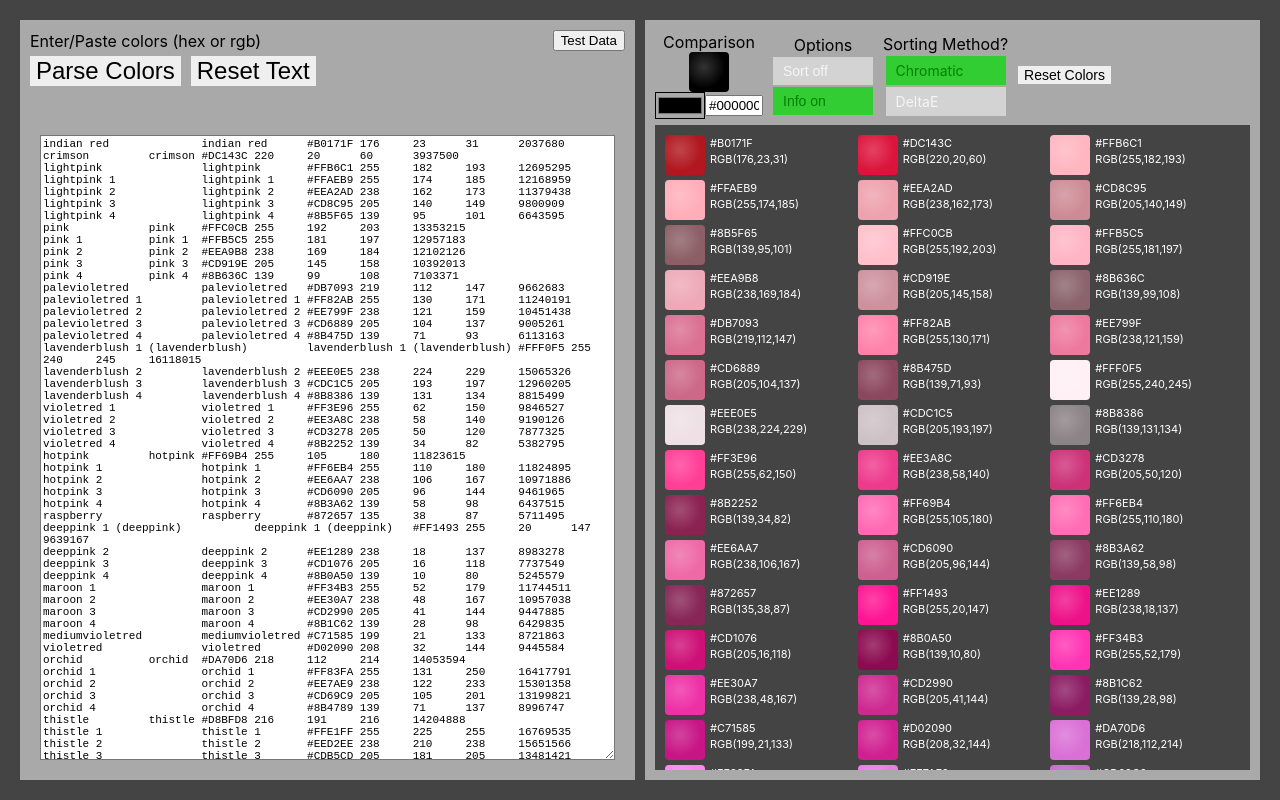
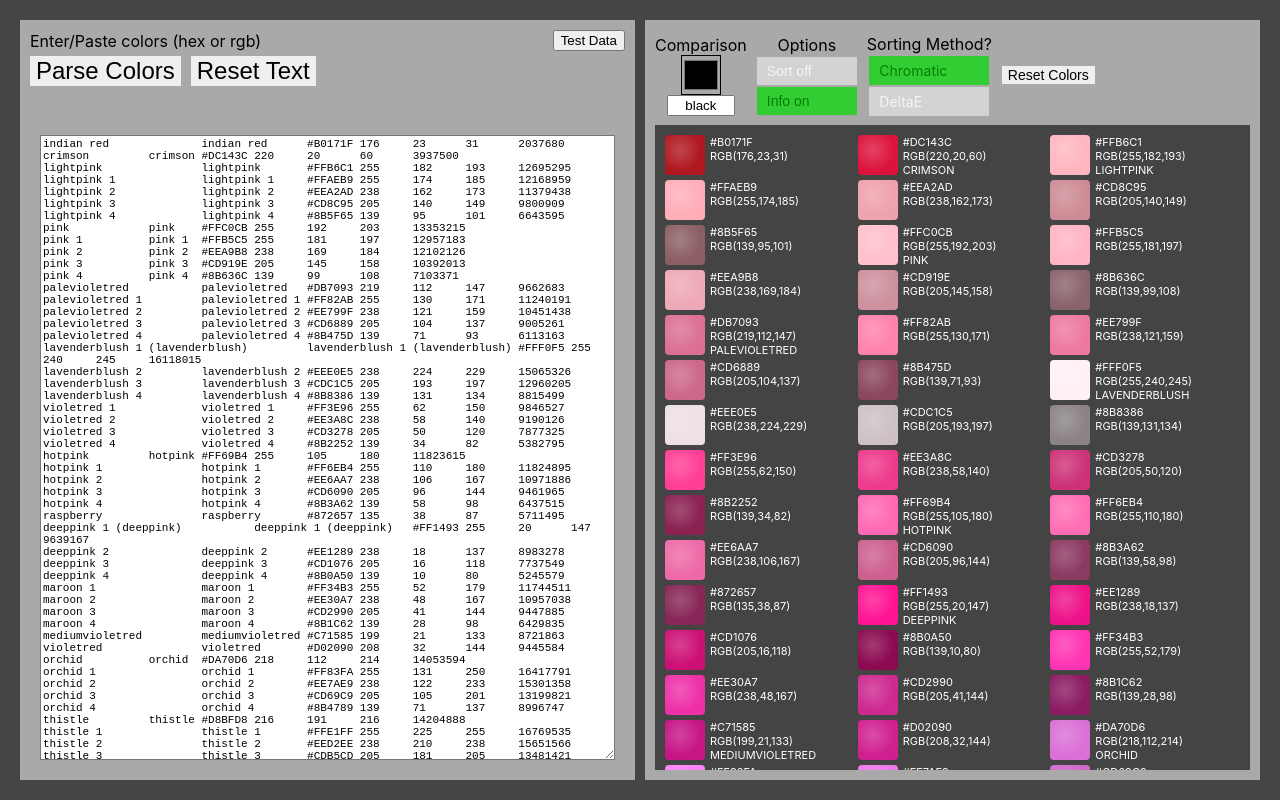
Before and after one commit to TravisL12/compare_colors, a React (Create React App) app: page / in a window 1280 px wide. Both pictures are taken after a click on the button "Test Data". Built offline with nearby package versions, Linux system fonts and the light colour scheme.

Commit message:
search browser color

```diff
--- a/src/ColorGrid.js
+++ b/src/ColorGrid.js
@@ -1,22 +1,25 @@
-import React, { useState } from "react";
-import Color from "./models/color";
-import ColorItem from "./ColorItem";
-import GridControls from "./GridControls";
-import { distanceDelta, distanceChromatic } from "./distance-utils";
+import React, { useState } from 'react';
+import Color from './models/color';
+import ColorItem from './ColorItem';
+import GridControls from './GridControls';
+import { distanceDelta, distanceChromatic } from './distance-utils';
+import { browserColorsNameKey } from './browserColorsList';
 
 function ColorGrid({ colors, removeColor, resetColorDisplay }) {
-  const [compareColor, setCompareColor] = useState(new Color("000000"));
+  const [compareColor, setCompareColor] = useState(new Color('000000'));
   const [areColorsSorted, setAreColorsSorted] = useState(false);
   const [showInfo, setShowInfo] = useState(true);
-  const [sortMethod, setSortMethod] = useState("distanceChromatic");
+  const [sortMethod, setSortMethod] = useState('distanceChromatic');
 
   const sortTypes = {
     distanceDelta,
-    distanceChromatic
+    distanceChromatic,
   };
 
   const updateCompareColor = ({ target: { value } }) => {
-    setCompareColor(new Color(value));
+    const browserColor = browserColorsNameKey[value.toLowerCase()];
+    const color = browserColor ? browserColor : value;
+    setCompareColor(new Color(color));
   };
 
   const toggle = {
@@ -24,7 +27,7 @@ function ColorGrid({ colors, removeColor, resetColorDisplay }) {
     info: () => setShowInfo(!showInfo),
     sort: ({ currentTarget: { value } }) => {
       setSortMethod(value);
-    }
+    },
   };
 
   const sortedColors = areColorsSorted
@@ -48,7 +51,7 @@ function ColorGrid({ colors, removeColor, resetColorDisplay }) {
         sortMethod={sortMethod}
         resetColorDisplay={resetColorDisplay}
       />
-      <div className={`display color-grid ${!showInfo ? "hideInfo" : ""}`}>
+      <div className={`display color-grid ${!showInfo ? 'hideInfo' : ''}`}>
         {sortedColors.map((color, idx) => {
           return (
             <ColorItem
--- a/src/ColorItem.js
+++ b/src/ColorItem.js
@@ -1,15 +1,15 @@
-import React from "react";
-import { shape, array, string, func } from "prop-types";
-import { copyText } from "./color-utils";
-
+import React from 'react';
+import { shape, array, string, func } from 'prop-types';
+import { copyText } from './color-utils';
+import { browserColorsHexKey } from './browserColorsList';
 function ColorItem({ color, remove, showInfo }) {
   const { hexColor, rgbColor } = color;
 
   const squareStyle = {
     color: `#${hexColor}`,
-    background: `#${hexColor}`
+    background: `#${hexColor}`,
   };
-
+  const browserColorName = browserColorsHexKey[`#${hexColor}`];
   return (
     <div className="color-container">
       {remove && (
@@ -19,7 +19,8 @@ function ColorItem({ color, remove, showInfo }) {
       {showInfo && (
         <div className="names">
           <p onClick={copyText}>#{hexColor}</p>
-          <p onClick={copyText}>rgb({rgbColor.join(",")})</p>
+          <p onClick={copyText}>rgb({rgbColor.join(',')})</p>
+          {browserColorName && <p>{browserColorName}</p>}
         </div>
       )}
     </div>
@@ -29,13 +30,13 @@ function ColorItem({ color, remove, showInfo }) {
 ColorItem.propTypes = {
   color: shape({
     hexColor: string.isRequired,
-    rgbColor: array.isRequired
+    rgbColor: array.isRequired,
   }).isRequired,
-  remove: func
+  remove: func,
 };
 
 ColorItem.defaultProps = {
-  remove: undefined
+  remove: undefined,
 };
 
 export default ColorItem;
--- a/src/GridControls.js
+++ b/src/GridControls.js
@@ -1,5 +1,5 @@
-import React from "react";
-import ColorItem from "./ColorItem";
+import React from 'react';
+import ColorItem from './ColorItem';
 
 function GridControls({
   areColorsSorted,
@@ -8,16 +8,13 @@ function GridControls({
   sortMethod,
   toggle,
   updateCompareColor,
-  resetColorDisplay
+  resetColorDisplay,
 }) {
   return (
     <div className="options-container">
       <div className="options compare-color-options">
         <p>Comparison</p>
 
-        <ColorItem showInfo={false} color={compareColor} />
-
-        <div className="color-inputs">
         <input
           type="color"
           id="compare-color-type"
@@ -28,24 +25,23 @@ function GridControls({
           type="text"
           id="compare-color-text"
           onChange={updateCompareColor}
-            value={compareColor.hexString}
+          value={compareColor.name || compareColor.hexColor}
           placeholder="#000000 (Default)"
         />
-        </div>
       </div>
 
       <div className="options sort-info-options">
         <p>Options</p>
 
         <button
-          className={areColorsSorted ? "on" : "off"}
+          className={areColorsSorted ? 'on' : 'off'}
           onClick={toggle.sorting}
         >
-          Sort {areColorsSorted ? "on" : "off"}
+          Sort {areColorsSorted ? 'on' : 'off'}
         </button>
 
-        <button className={showInfo ? "on" : "off"} onClick={toggle.info}>
-          Info {showInfo ? "on" : "off"}
+        <button className={showInfo ? 'on' : 'off'} onClick={toggle.info}>
+          Info {showInfo ? 'on' : 'off'}
         </button>
       </div>
 
@@ -56,9 +52,9 @@ function GridControls({
           type="radio"
           id="compare-on"
           name="sortOption"
-          checked={sortMethod === "distanceChromatic"}
+          checked={sortMethod === 'distanceChromatic'}
           onChange={toggle.sort}
-          value={"distanceChromatic"}
+          value={'distanceChromatic'}
           disabled={!areColorsSorted}
         />
         <label htmlFor="compare-on">Chromatic</label>
@@ -67,9 +63,9 @@ function GridControls({
           type="radio"
           id="compare-off"
           name="sortOption"
-          checked={sortMethod === "distanceDelta"}
+          checked={sortMethod === 'distanceDelta'}
           onChange={toggle.sort}
-          value={"distanceDelta"}
+          value={'distanceDelta'}
           disabled={!areColorsSorted}
         />
         <label htmlFor="compare-off">DeltaE</label>
--- a/src/browserColorsList.js
+++ b/src/browserColorsList.js
@@ -1,4 +1,4 @@
-export default {
+export const browserColorsNameKey = {
   black: '#000000',
   navy: '#000080',
   darkblue: '#00008B',
@@ -148,3 +148,11 @@ export default {
   ivory: '#FFFFF0',
   white: '#FFFFFF',
 };
+
+export const browserColorsHexKey = Object.keys(browserColorsNameKey).reduce(
+  (acc, colorName) => {
+    acc[browserColorsNameKey[colorName]] = colorName;
+    return acc;
+  },
+  {}
+);
--- a/src/color-utils.js
+++ b/src/color-utils.js
@@ -1,5 +1,5 @@
 import Color from './models/color';
-import browserColorsList from './browserColorsList';
+import { browserColorsNameKey } from './browserColorsList';
 
 const matchRegex = new RegExp(
   /(rgb\(\s*\d{1,3}\s*,\s*\d{1,3}\s*,\s*\d{1,3}\s*\)|#([0-9]|[a-f]){6})/,
@@ -76,11 +76,11 @@ export function hexAlpha(color, percent = 0.5) {
  * @return {array} array of matched values
  */
 export function matchColors(colorInput) {
-  const browserColors = Object.keys(browserColorsList)
+  const browserColors = Object.keys(browserColorsNameKey)
     .filter((color) => {
       return colorInput.match(color);
     })
-    .map((color) => browserColorsList[color]);
+    .map((color) => browserColorsNameKey[color]);
   const regexMatches = colorInput.match(matchRegex) || [];
 
   return regexMatches.concat(browserColors);
--- a/src/models/color.js
+++ b/src/models/color.js
@@ -1,20 +1,22 @@
-import { format2hex, hex2dec } from "../color-utils";
+import { format2hex, hex2dec } from '../color-utils';
+import { browserColorsHexKey } from '../browserColorsList';
 
 export default class Color {
-  constructor(color = "000000") {
+  constructor(color = '000000') {
     this.hexColor = format2hex(color);
     this.rgbColor = hex2dec(this.hexColor);
     this.createHsl();
     [this.red, this.blue, this.green] = this.rgbColor;
 
     this.hexString = `#${this.hexColor}`;
-    this.rgbString = `rgb(${[this.red, this.blue, this.green].join(",")})`;
+    this.rgbString = `rgb(${[this.red, this.blue, this.green].join(',')})`;
     this.hslString = `hsl(${this.hue}, ${this.saturation}%, ${this.lightness}%)`;
+    this.name = browserColorsHexKey[this.hexString];
   }
 
   // https://codepen.io/pankajparashar/pen/oFzIg
   createHsl() {
-    const rgb = this.rgbColor.map(i => i / 255);
+    const rgb = this.rgbColor.map((i) => i / 255);
     const r = rgb[0];
     const g = rgb[1];
     const b = rgb[2];
--- a/src/styles/_color-grid.scss
+++ b/src/styles/_color-grid.scss
@@ -19,19 +19,17 @@
 }
 
 .compare-color-options {
-  .color-inputs {
-    @include flex;
+  input[type='color'] {
+    height: 40px;
+    width: 40px;
+    padding: 0;
+    margin: 0;
+    background: transparent;
+  }
 
-    input[type="color"] {
-      padding: 0;
-      margin: 0;
-      background: transparent;
-    }
-
-    input[type="text"] {
-      width: 50px;
-      text-align: center;
-    }
+  input[type='text'] {
+    width: 60px;
+    text-align: center;
   }
 }
 
@@ -52,15 +50,15 @@
 }
 
 .distance-options {
-  input[type="radio"] {
+  input[type='radio'] {
     display: none;
   }
 
-  input[type="radio"] + label {
+  input[type='radio'] + label {
     @extend %label;
   }
 
-  input[type="radio"]:checked + label {
+  input[type='radio']:checked + label {
     @extend %checked;
   }
 }
--- a/src/styles/_color-item.scss
+++ b/src/styles/_color-item.scss
@@ -14,7 +14,7 @@
     opacity: 0;
     color: $white;
     &:after {
-      content: "x";
+      content: 'x';
     }
   }
 
@@ -31,7 +31,7 @@
     }
 
     &:after {
-      content: "";
+      content: '';
       border-radius: inherit;
       display: block;
       width: 100%;
@@ -54,7 +54,7 @@
     p {
       cursor: pointer;
       border-radius: 2px;
-      padding: 1px 2px;
+      padding: 0 2px;
       font-size: 11px;
       color: $white;
       // Transition delay is also affected by Color::CopyText setTimeout fn
```
Lines whose indentation alone changed are shown as unchanged.
